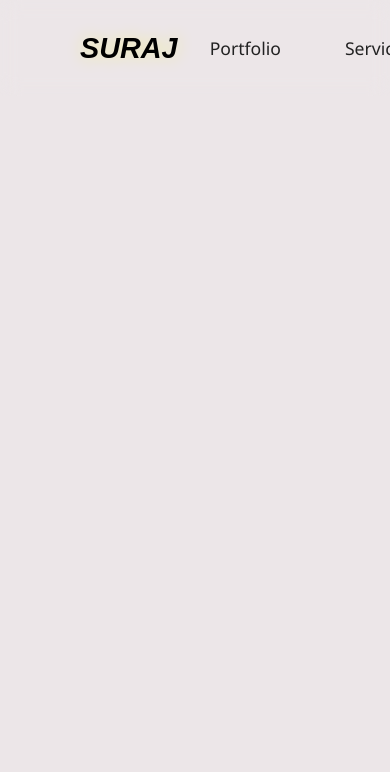
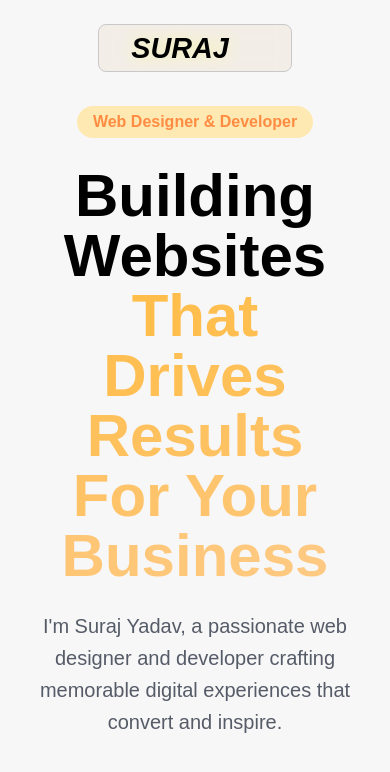
Before and after one commit to y-suraj/Surajy.com, a plain HTML site: page index.html in a window 390 px wide. Drawn offline with Linux system fonts and the light colour scheme.

Commit message:
hero section of the website is developed and made it responsive

```diff
--- a/index.html
+++ b/index.html
@@ -18,13 +18,15 @@
     <main class="page-wrapper">
         <!-- Navigation bar -->
         <!-- Nav wrapper -->
-        <header>
+        <nav class="header">
+            <div class="header-items">
                 <a href="index.html" class="header-logo">Suraj</a>
-            <nav>
+                <div class="nav">
                     <ul class="nav-links">
+                        <li><a href="#about" class="nav-link">About</a></li>
                         <li><a href="#portfolio" class="nav-link">Portfolio</a></li>
                         <li><a href="#services" class="nav-link">Services</a></li>
-                    <li><a href="#schedule-now" class="nav-link">Book a call</a></li>
+                        <li><a href="https://calendly.com/surajg-yadav03/30min" class="nav-link">Book a call</a></li>
                     </ul>
                     <!-- Hamburger menu -->
                     <div class="hamburger">
@@ -32,9 +34,28 @@
                         <span></span>
                         <span></span>
                     </div>
+                </div>
+            </div>
+
         </nav>
-        </header>
+
+        <!-- Hero section -->
+        <section class="hero">
+            <div class="hero-content">
+                <div class="label-tag">
+                    Web Designer & Developer
+                </div>
+                <h1 class="hero-title">
+                    Building Websites<br><span>That Drives Results For Your Business</span>
+                </h1>
+                <p>
+                    I'm Suraj Yadav, a passionate web designer and developer crafting memorable digital experiences that
+                    convert and inspire.
+                </p>
+            </div>
+        </section>
     </main>
+    <script src="script.js"></script>
 </body>
 
 </html>
--- /dev/null
+++ b/script.js
@@ -0,0 +1,13 @@
+// const hamburger = document.querySelector('.hamburger');
+const navLinks = document.querySelector('.nav-links');
+const header = document.querySelector('.header');
+let lastScroll = 0;
+
+// hamburger js
+const hamburger = document.querySelector('.hamburger');
+
+hamburger.addEventListener('click', () => {
+    console.log("clicked on menu");
+    hamburger.classList.toggle('h-active');
+    navLinks.classList.toggle('h-active');
+});
--- a/style.css
+++ b/style.css
@@ -59,42 +59,46 @@
 }
 
 body {
+    width: 100%;
+    scroll-behavior: smooth;
     font-family: var(--font-family-primary);
     background-color: var(--background-color);
     color: var(--text-color);
     line-height: 1.6;
-    background: #ece6e8;
+    background: #f7f7f7;
+    overflow-x: hidden;
 }
 
 .page-wrapper {
     display: block;
-    margin: 0 5rem;
-    background-color: rgba(0, 0, 0, 0.89);
+    min-height: 100vh;
+    /* background-color: rgba(0, 0, 0, 0.89); */
     /* Temporary background color for debugging */
 }
 
 /* HEADER / NAVBAR */
 
-header {
+.header {
     position: fixed;
     width: 100%;
     height: 95.99px;
     top: 0;
     left: 0;
-    padding: var(--body-padding-horizontal);
-    /* padding-top: 3rem;
-    padding-bottom: 3rem; */
-    /* background-color: rgba(255, 255, 255, 0.838); */
-    /* background: #f9f9f9; */
+    display: flex;
+    justify-content: space-around;
+    align-items: center;
+    z-index: 1000;
+    transition: all 0.3s ease;
+}
 
-    /* box-shadow: rgba(65, 69, 73, .25) 0 1px 10px 0; */
-    backdrop-filter: blur(10px);
-    /* opacity: 0; */
+.header-items {
     display: flex;
     justify-content: space-between;
     align-items: center;
-    z-index: 1000;
-    transition: all 0.3s ease;
+    border: 1px solid rgb(200, 200, 200);
+    border-radius: 8px;
+    background: #eadbc854;
+    backdrop-filter: blur(10px);
 }
 
 .header-logo {
@@ -111,6 +115,7 @@ header {
     /* background: radial-gradient(circle, rgba(221, 255, 27, 1) 0%, rgb(255, 255, 26) 100%);
          */
     background-clip: text;
+    margin: 0 2rem;
     /* -webkit-text-fill-color: transparent; */
     /* -webkit-text-stroke: 0.1px #ffff1a; */
     font-size: 1.8rem;
@@ -174,14 +179,14 @@ nav {
     /* Highlight active link */
 }
 
-.nav-links li:nth-child(3) a {
+.nav-links li:nth-child(4) a {
     padding: 0.2rem 1rem;
     /* background-color: var(--accent); */
     color: #000;
     border: 1px solid rgb(75, 0, 16);
 }
 
-.nav-links li:nth-child(3) a:hover {
+.nav-links li:nth-child(4) a:hover {
     color: #000;
     background-color: #fff;
 }
@@ -190,10 +195,70 @@ nav {
     color: rgb(167, 0, 36);
 }
 
+.hero {
+    position: relative;
+    display: flex;
+    justify-content: center;
+    align-items: center;
+    height: 100vh;
+    width: 100%;
+}
 
+.hero-content {
+    width: 100%;
+    text-align: center;
+    color: #000;
+    display: flex;
+    flex-direction: column;
+    justify-content: center;
+    align-items: center;
+    padding: 0 2rem;
+    z-index: 1;
+    /* To ensure content is above the background image */
+    position: relative;
+}
 
+.label-tag {
+    text-align: center;
+    font-size: 1rem;
+    line-height: 1;
+    font-weight: 600;
+    background-color: var(--secondary-yellow);
+    color: var(--secondary-orange);
+    width: max-content;
+    padding: 0.5rem 1rem;
+    margin-bottom: 1.75rem;
+    border-radius: 50px;
+    display: flex;
+    justify-content: center;
+    align-items: center;
+}
 
+.hero-title {
+    font-size: 3.75rem;
+    font-weight: 700;
+    line-height: 1;
+    margin-bottom: 1.5rem;
+}
 
+.hero-title span {
+    background: linear-gradient(to right, #ffbd4a 0%, #fec982 100%);
+    -webkit-background-clip: text;
+    -webkit-text-fill-color: transparent;
+}
+
+.hero-content p {
+    max-width: 42rem;
+    color: #555b67;
+    font-size: 1.25rem;
+}
+
+.hero-content ul {
+    display: flex;
+    align-items: flex-start;
+    flex-direction: column;
+    text-align: left;
+}
 
 .noise-texture {
     mix-blend-mode: overlay;
@@ -204,3 +269,92 @@ nav {
     position: absolute;
     inset: 0%;
 }
+
+/* ====================== */
+/* RESPONSIVE CSS */
+/* ====================== */
+
+/* hamburger menu css */
+.hamburger {
+    display: none;
+    cursor: pointer;
+    width: 30px;
+    height: 20px;
+    left: 14rem;
+    position: relative;
+    z-index: 2;
+}
+
+.hamburger span {
+    position: absolute;
+    width: 100%;
+    height: 0.15rem;
+    left: -2px;
+    border-radius: 50px;
+    background: #000;
+    transition: all 0.3s ease;
+}
+
+.hamburger span:nth-child(1) {
+    top: 0;
+}
+
+.hamburger span:nth-child(2) {
+    top: 9px;
+}
+
+.hamburger span:nth-child(3) {
+    top: 18px;
+}
+
+.hamburger.h-active span:nth-child(1) {
+    transform: rotate(45deg) translate(5px, 5px);
+}
+
+.hamburger.h-active span:nth-child(2) {
+    opacity: 0;
+}
+
+.hamburger.h-active span:nth-child(3) {
+    transform: rotate(-45deg) translate(8px, -8px);
+}
+
+@media (max-width: 800px) {
+    .hamburger {
+        display: block;
+    }
+
+    .nav-links {
+        position: fixed;
+        top: -900%;
+        width: 100%;
+        margin-top: var(--header-height);
+        padding-bottom: 1rem;
+        right: 0;
+        /* height: 100vh; */
+        /* width: auto; */
+        /* border-top-left-radius: 20px; */
+        border-bottom-left-radius: 20px;
+        border-bottom-right-radius: 20px;
+        flex-direction: column;
+        justify-content: center;
+        align-items: center;
+        transition: all 0.5s ease;
+        z-index: -1;
+        background: #eadbc8ce;
+        backdrop-filter: blur(100px);
+    }
+
+    .nav-links li {
+        margin: 1.1rem 0;
+        height: 100%;
+        width: 100%;
+        display: flex;
+        justify-content: center;
+        align-items: center;
+    }
+
+    .nav-links.h-active {
+        top: -20px;
+    }
+}
```
Lines whose indentation alone changed are shown as unchanged.
